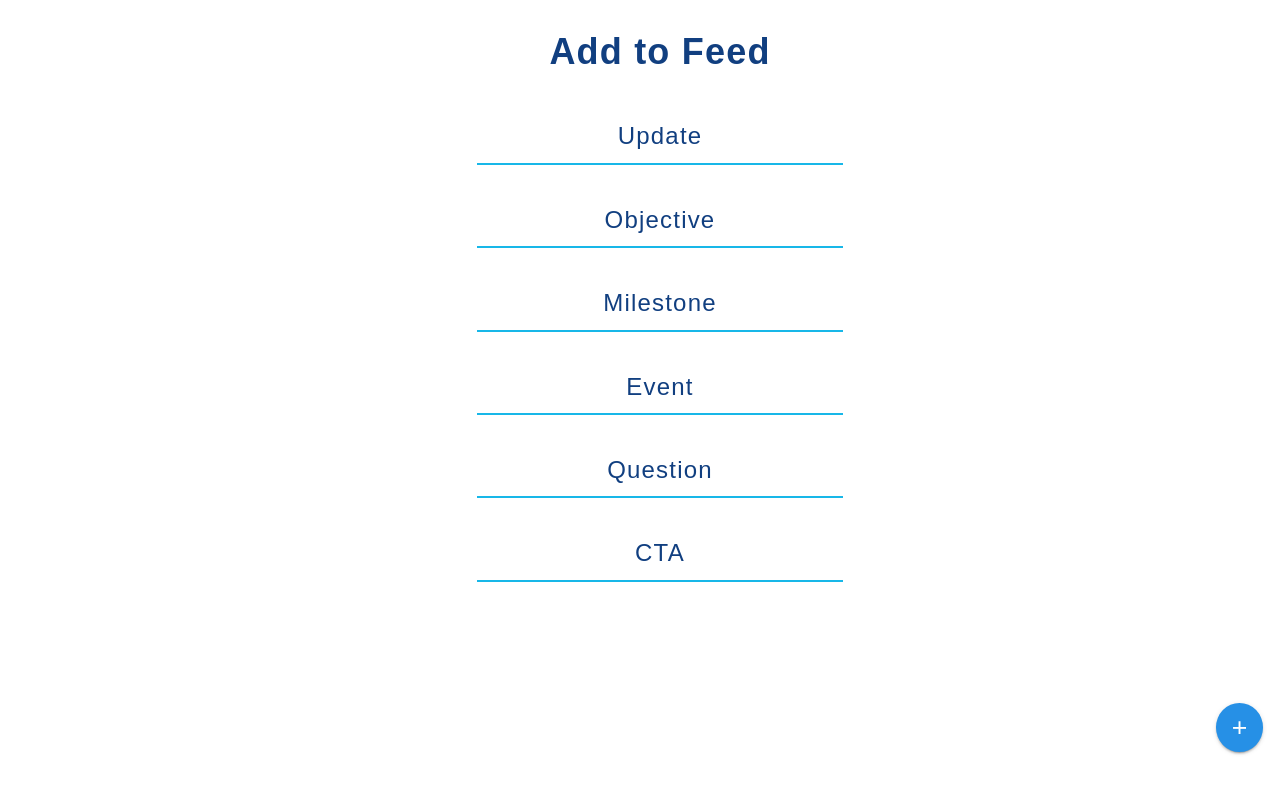
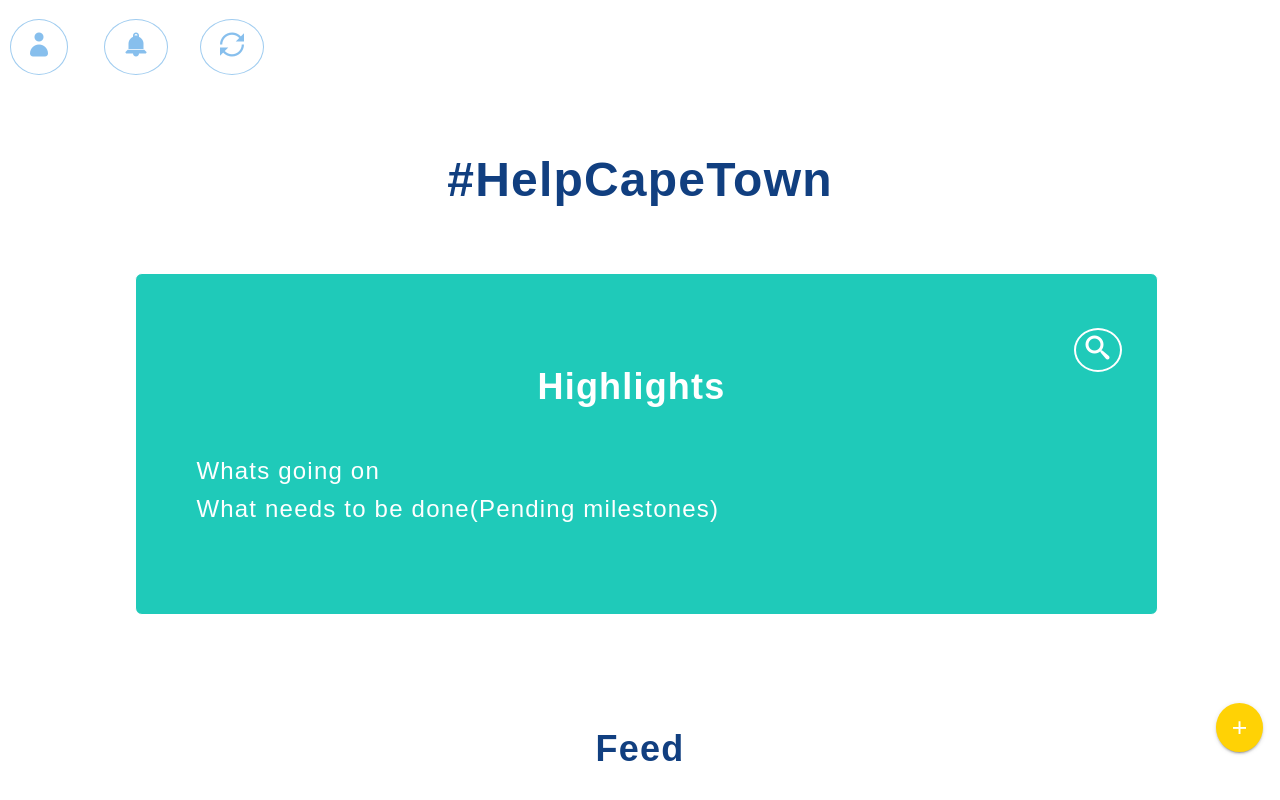
Before and after one commit to AnuradhaNaik/HelpCapeTown, a plain HTML site: page f/index.html in a window 1280 px wide. Shown: the top 800 px of the page. Drawn offline with Linux system fonts and the light colour scheme; a web font is replaced by a local one.

Commit message:
new theme

```diff
--- /dev/null
+++ b/f/ico.css
@@ -0,0 +1,38 @@
+@font-face {
+  font-family: 'icomoon';
+  src:  url('fonts/icomoon.eot?ocjlzj');
+  src:  url('fonts/icomoon.eot?ocjlzj#iefix') format('embedded-opentype'),
+    url('fonts/icomoon.ttf?ocjlzj') format('truetype'),
+    url('fonts/icomoon.woff?ocjlzj') format('woff'),
+    url('fonts/icomoon.svg?ocjlzj#icomoon') format('svg');
+  font-weight: normal;
+  font-style: normal;
+}
+
+[class^="icon-"], [class*=" icon-"] {
+  /* use !important to prevent issues with browser extensions that change fonts */
+  font-family: 'icomoon' !important;
+  speak: none;
+  font-style: normal;
+  font-weight: normal;
+  font-variant: normal;
+  text-transform: none;
+  line-height: 1;
+
+  /* Better Font Rendering =========== */
+  -webkit-font-smoothing: antialiased;
+  -moz-osx-font-smoothing: grayscale;
+}
+
+.icon-person:before {
+  content: "\e903";
+}
+.icon-notifications:before {
+  content: "\e902";
+}
+.icon-search:before {
+  content: "\e986";
+}
+.icon-refresh:before {
+  content: "\ea2e";
+}
--- a/f/index.html
+++ b/f/index.html
@@ -3,6 +3,7 @@
 <head>
 	<title>Help Cape Town</title>
 <link href="https://fonts.googleapis.com/css?family=Palanquin" rel="stylesheet">
+<link href="ico.css" rel="stylesheet">
 
 	<style type="text/css">
 	html, body {
@@ -52,7 +53,7 @@ padding: 7px;
 	.floating-button {
     box-shadow: none;
     border: none;
-    background-color: #2690e6;
+ background-color: rgb(255, 210, 5);;
     display: block;
     padding: 17px;
     border-radius: 50%;
@@ -78,7 +79,7 @@ footer {
     right: 0;
     height: 100px;
     overflow: hidden;
-    background: teal;
+    background: #1fcab9;;
     /* padding: 71px; */
     /* margin: 9px; */
     padding: 14px;
@@ -213,7 +214,7 @@ ul#add_items {
     height: 100%;
     z-index: 500;
     top: 0px;
-    padding: 20px;text-align: center;
+    padding: 20px;text-align: center;display: none;
 " id="add-div">
 <h2 style="/* padding-top: 40px; */text-align: center;;margin-top: 3px;">Add to Feed</h2>
 
@@ -293,23 +294,23 @@ ul#add_items {
 <!-- End of Add Div -->
 
 <button style="
-    float: left;
+  float: left;
     padding: 7px;
     font-size: x-large;
     background: transparent;
-    border: 1px solid;
-    color:#258bde;
+    border: 1px solid rgba(37, 139, 222, 0.44);
+    color: rgba(37, 139, 222, 0.55);
     cursor: pointer;
     margin-left: 10px;
     outline: none;
     border-radius: 50%;
-    padding: 11px;
-    margin-top: -5.6%;
+    padding: 13px;
+    margin-top: -6.5%;
     background: white;
     padding-left: 19px;
     padding-right: 19px;
     position: absolute;
-    ">P
+    "><span class="icon-person"></span>
    <span class="badge-main" style="
     font-size: small;
     background: orange;
@@ -330,20 +331,19 @@ ul#add_items {
     padding: 7px;
     font-size: x-large;
     background: transparent;
-    border: 1px solid;
-    color:#258bde;
+       border: 1px solid rgba(37, 139, 222, 0.44);
+    color: rgba(37, 139, 222, 0.55);
     cursor: pointer;
-    margin-left: 90px;
+    margin-left: 104px;
     outline: none;
     border-radius: 50%;
-    padding: 11px;
-    margin-top: -5.6%;
+    padding: 13px;
+    margin-top: -6.5%;
     background: white;
     padding-left: 19px;
     padding-right: 19px;
-    /* margin-left: 39px; */
     position: absolute;
-    ">N
+    "><span class="icon-notifications"></span>
     <span class="badge-main" style="
     font-size: small;
     background: orange;
@@ -359,24 +359,23 @@ ul#add_items {
 ">20</span>
 </button>
 <button style="
-    float: left;
+  float: left;
     padding: 7px;
     font-size: x-large;
     background: transparent;
-    border: 1px solid;
-    color:#258bde;
+     border: 1px solid rgba(37, 139, 222, 0.44);
+    color: rgba(37, 139, 222, 0.55);
     cursor: pointer;
-    margin-left: 170px;
+    margin-left: 200px;
     outline: none;
     border-radius: 50%;
-    padding: 11px;
-    margin-top: -5.6%;
+    padding: 13px;
+    margin-top: -6.5%;
     background: white;
     padding-left: 19px;
     padding-right: 19px;
-    /* margin-left: 39px; */
     position: absolute;
-    ">R
+    "><span class="icon-refresh"></span>
    <span class="badge-main" style="
     font-size: small;
     background: orange;
@@ -406,7 +405,7 @@ ul#add_items {
     border-radius: 50%;
     padding: 6px;
     padding-left: 10px;
-    padding-right: 10px;">S</button>	<h2 style="text-align: center;">Highlights</h2>
+    padding-right: 10px;"><span class="icon-search"></span></button>	<h2 style="text-align: center;">Highlights</h2>
 
 
 <ul><li>Whats going on</li>
```
Also changed, not shown: index.html (+5 -3 lines), f/fonts/icomoon.ttf (added), f/fonts/icomoon.woff (added), 2 other files.
